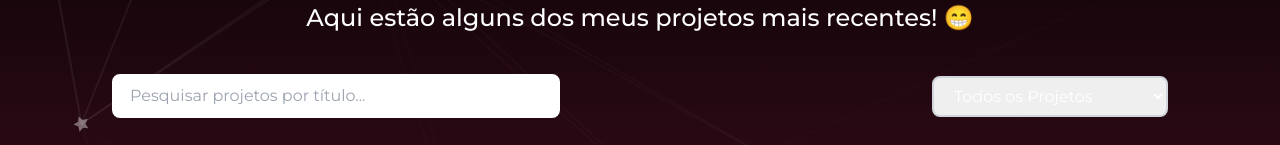
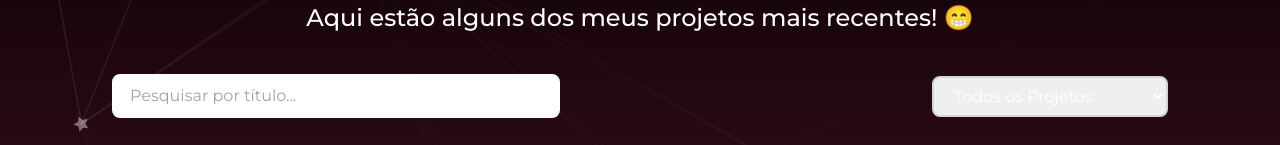
Before and after one commit to ryanbritodev/portfolio-react, a React (Vite) app: page /projetos in a window 1280 px wide. Shown: the part 214-359 px from the top of the page. Built offline with nearby package versions, Linux system fonts and the light colour scheme.

Commit message:
Correção Projetos

```diff
--- a/src/components/Projects/Projects.jsx
+++ b/src/components/Projects/Projects.jsx
@@ -26,7 +26,7 @@ const Projects = ({ projects, projectImages }) => {
         <div className="relative w-full md:max-w-md">
           <input
             type="text"
-            placeholder="Pesquisar projetos por título..."
+            placeholder="Pesquisar por título..."
             maxLength={20}
             value={searchTerm}
             onChange={(e) => setSearchTerm(e.target.value)}
```
